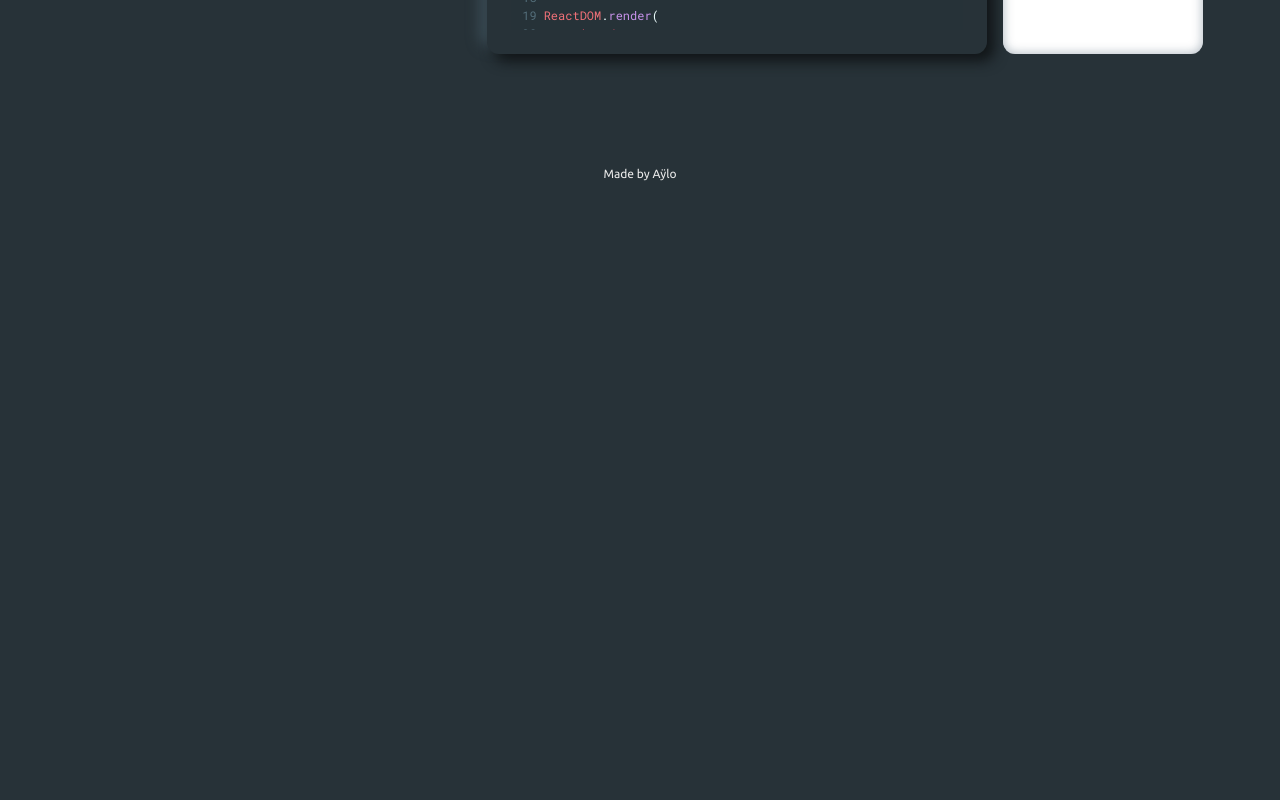
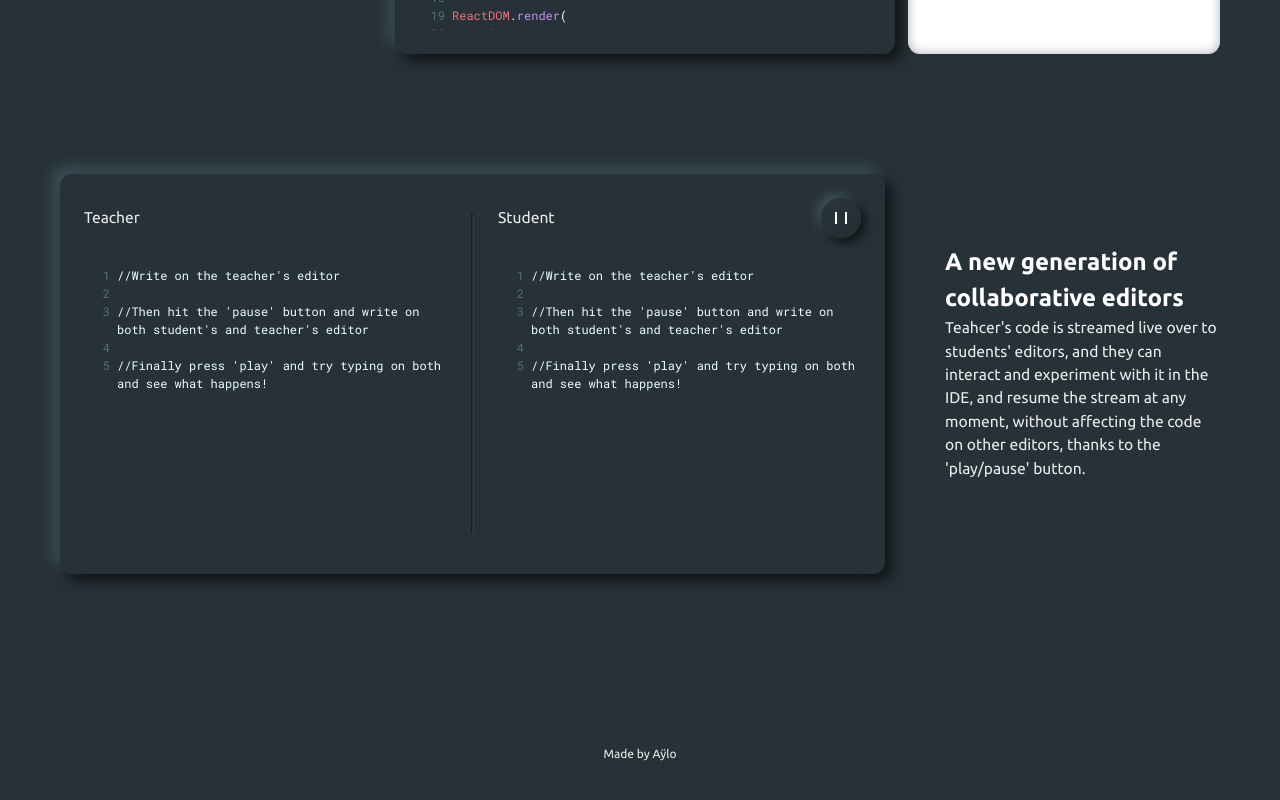
Before and after one commit to AyloSrd/clientzumba, a React (Create React App) app: page / in a window 1280 px wide. Shown: the part 1734-2534 px from the top of the page. Before the commit the page ends 1968 px from the top, so only its background shows below. Built offline with nearby package versions, Linux system fonts and the light colour scheme; no server answers.

Commit message:
section collaborative editors added to home

```diff
--- /dev/null
+++ b/src/components/Home/Main/CollaborativeEditorSection.css
@@ -0,0 +1,29 @@
+div.CollaborativeEditorSection {
+	height: 400px;
+	display: grid;
+	grid-template-columns: 1fr auto 1fr;
+}
+
+div.CollaborativeEditorSection div.EditorsInnerHeader {
+	height: 40px;
+	padding: 0 var(--standard-unit)
+}
+
+div.CollaborativeEditorSection div.EditorsWrapper {
+	height: 300px;
+	width: 100%;
+	max-width: 100%;
+	padding: var(--little-unit);
+}
+
+div.CollaborativeEditorSection div.InnerPannel {
+	padding-top: var(--standard-unit);
+}
+
+div.CollaborativeEditorSection #EditorsSeparator {
+	width: 3px;
+	height: 80%;
+	align-self: center;
+	box-shadow: inset 1px 1px 2px #111618,
+				inset -1px -1px 2px #3d4f58;
+}
--- /dev/null
+++ b/src/components/Home/Main/CollaborativeEditorSection.jsx
@@ -0,0 +1,81 @@
+import React, { useState, useEffect } from 'react'
+import Editor from '../../Editor/Editor'
+import './CollaborativeEditorSection.css'
+import '../../../styles/Desk.css'
+
+const collabEditorCode = `//Write on the teacher's editor
+
+//Then hit the 'pause' button and write on both student's and teacher's editor
+
+//Finally press 'play' and try typing on both and see what happens!`
+
+
+export const CollaborativeEditorSection = () => {
+
+	const [ teacherJs, setTeacherJs] = useState(collabEditorCode)
+	const [ incomingJs, setIncomingJs] = useState(collabEditorCode)
+	const [ studentJs, setStudentJs] = useState(collabEditorCode)
+	const [ isPaused, setIsPaused ] = useState(false)
+
+	const handleTeachersChange = value => setTeacherJs(value)
+	const handleStudentsChange = value => setStudentJs(value)
+
+	useEffect(() => {
+		setIncomingJs(teacherJs)
+	}, [ teacherJs ])
+
+	useEffect(() => {
+		!isPaused && setStudentJs(incomingJs)
+	}, [ incomingJs, isPaused ])
+
+	return (
+		<div className="CollaborativeEditorSection Card">
+			<div className="InnerPannel">
+				<div className="Flex AlignCenterContent EditorsInnerHeader">
+					<p>Teacher</p>
+				</div>
+				<div className="Flex Column BgPrimary EditorsWrapper">
+					<Editor
+						language="js"
+						value={ teacherJs }
+						onChange={ handleTeachersChange }
+						open={ true }
+					/>
+				</div>
+			</div>
+			<div id="EditorsSeparator"></div>
+			<div className="InnerPannel">
+				<div className="Flex SpaceBetween AlignCenterContent EditorsInnerHeader">
+					<p>Student</p>
+					<button
+						onClick= {
+						() =>{
+							setIsPaused(prevPaused => !prevPaused)
+						}}
+						className={`NeuBtn ${isPaused ? 'Down' : ''} IconBtn`}
+					>
+						<div className='iconContainer'>
+							<div
+								className={
+								isPaused
+								? 'Play'
+								: 'Pause'
+								}>
+							</div>
+						</div>
+					</button>
+				</div>
+				<div className="Flex Column BgPrimary EditorsWrapper">
+					<Editor
+						language="js"
+						value={ studentJs }
+						onChange={ handleStudentsChange }
+						open={ true }
+						/>
+				</div>
+			</div>
+		</div>
+	)
+}
+
+export default CollaborativeEditorSection
--- a/src/components/Home/Main/IDESection.css
+++ b/src/components/Home/Main/IDESection.css
@@ -24,7 +24,7 @@
 
 .IDESection #HomePageMiniBrowser {
 	height: 400px;
-	width: 200px;
+	width: 100%;
 }
 
 .IDESection .EditorsWrapper {
--- a/src/components/Home/Main/IDESection.jsx
+++ b/src/components/Home/Main/IDESection.jsx
@@ -61,6 +61,7 @@ const IDESection = () => {
 	}
 
 	useEffect(() => {
+		console.log(js)
 		handleRunMinibrowser()
 	}, [])
 
--- a/src/components/Home/Main/Main.jsx
+++ b/src/components/Home/Main/Main.jsx
@@ -1,6 +1,7 @@
 import React from 'react'
 import SectionTemplate from './SectionTemplate'
 import IDESection from './IDESection'
+import CollaborativeEditorSection from './CollaborativeEditorSection'
 import { mainSectionsContent } from '../../../data/homeData'
 
 const Main = () => {
@@ -9,6 +10,9 @@ const Main = () => {
 			<SectionTemplate description={ mainSectionsContent.integratedIDE } orientation="Regular">
 				<IDESection />
 			</ SectionTemplate>
+			<SectionTemplate description={ mainSectionsContent.collaborativeEditor } orientation="Reversed">
+				<CollaborativeEditorSection />
+			</ SectionTemplate>
 		</main>
 	)
 }
--- a/src/components/Home/Main/SectionTemplate.css
+++ b/src/components/Home/Main/SectionTemplate.css
@@ -2,6 +2,7 @@ section.SectionTemplate {
 	padding: 0 var(--large-unit) var(--large-unit);
 	display: grid;
 	gap: var(--large-unit);
+	margin-bottom: var(--large-unit);
 }
 
 section.SectionTemplate h3 {
@@ -14,7 +15,7 @@ section.SectionTemplate p {
 }
 
 section.SectionTemplate.Regular {
-	grid-template-columns: 1fr 2fr;
+	grid-template-columns: 1fr 3fr;
 }
 
 section.SectionTemplate.Regular h3, section.SectionTemplate.Regular p {
@@ -22,9 +23,26 @@ section.SectionTemplate.Regular h3, section.SectionTemplate.Regular p {
 }
 
 section.SectionTemplate.Reversed {
-	grid-template-columns: 2fr 1fr;
+	grid-template-columns: 3fr 1fr;
 }
 
 section.SectionTemplate.Reversed h3, section.SectionTemplate.Reversed p {
 	text-align: left;
 }
+
+
+section.SectionTemplate.Regular .Description {
+	grid-area: 1 / 1 / 2 / 2;
+}
+
+section.SectionTemplate.Regular .SectionChildProp {
+	grid-area: 1 / 2 / 2 / 3;
+}
+
+section.SectionTemplate.Reversed .Description {
+	grid-area: 1 / 2 / 2 / 3;
+}
+
+section.SectionTemplate.Reversed .SectionChildProp {
+	grid-area: 1 / 1 / 2 / 2;
+}
--- a/src/components/LaunchLesson/LaunchLessonCard.jsx
+++ b/src/components/LaunchLesson/LaunchLessonCard.jsx
@@ -9,7 +9,7 @@ const LaunchLessonCard = ({ props, language, uuidv4 }) => {
 			<div className="ImgContainer LaunchSessionImg">
 				<img src={`assets/${language}Logo.jpg`} alt={`${language} logo`}/>
 			</div>
-			<div className="Flex">
+			<div className="Flex LaunchBtns">
 				<button
 					className="NeuBtn LaunchLessonBtn"
 					onClick={() => LaunchSessionFunction(props, {
--- a/src/data/homeData.js
+++ b/src/data/homeData.js
@@ -2,5 +2,9 @@ export const mainSectionsContent = {
 	integratedIDE: {
 		title: 'Web IDE',
 		description: 'Write your code in the editor and see the result in the integrated browser by clicking on the small \'reload\' icon.\nCöde\'s IDE is able to compile the majority of JavaScript frameworks and libraries'
+	},
+	collaborativeEditor: {
+		title: 'A new generation of collaborative editors',
+		description: 'Teahcer\'s code is streamed live over to students\' editors, and they can interact and experiment with it in the IDE, and resume the stream at any moment, without affecting the code on other editors, thanks to the \'play/pause\' button.'
 	}
 }
```
